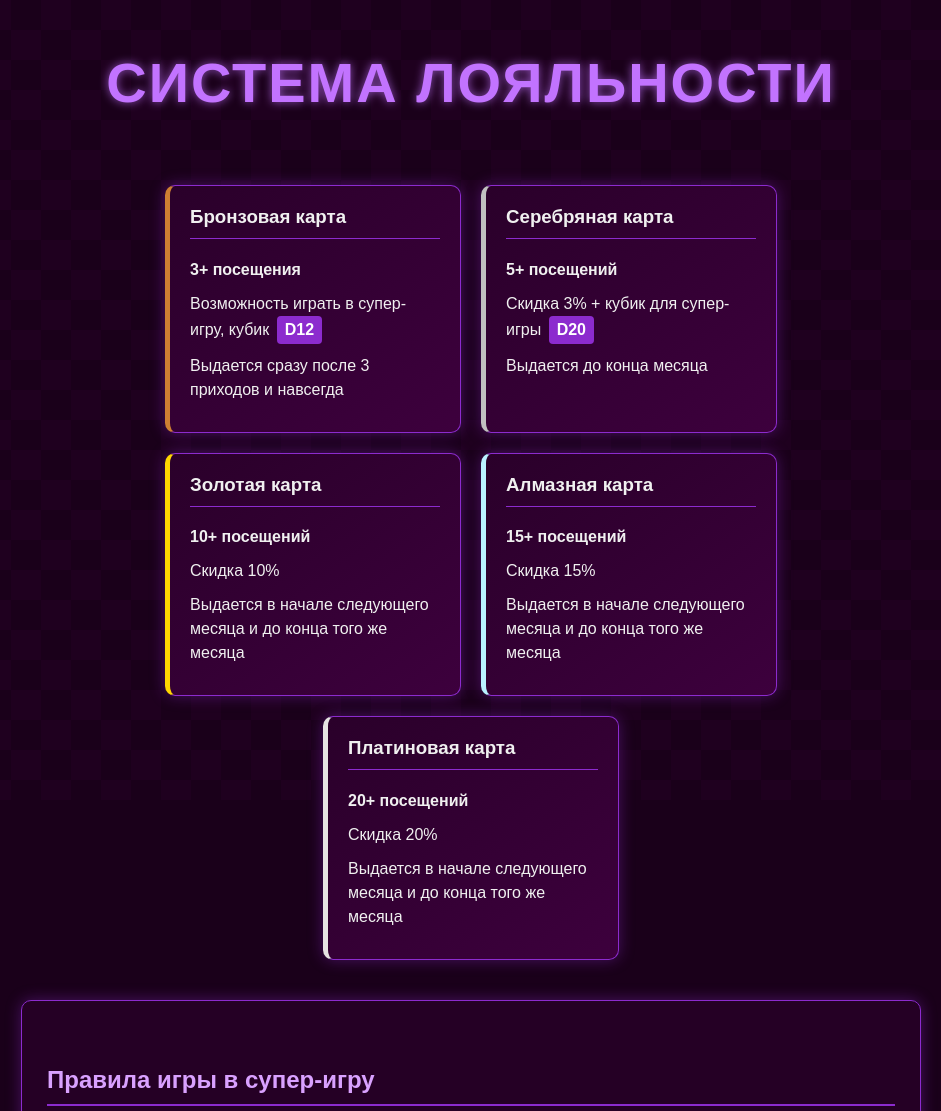
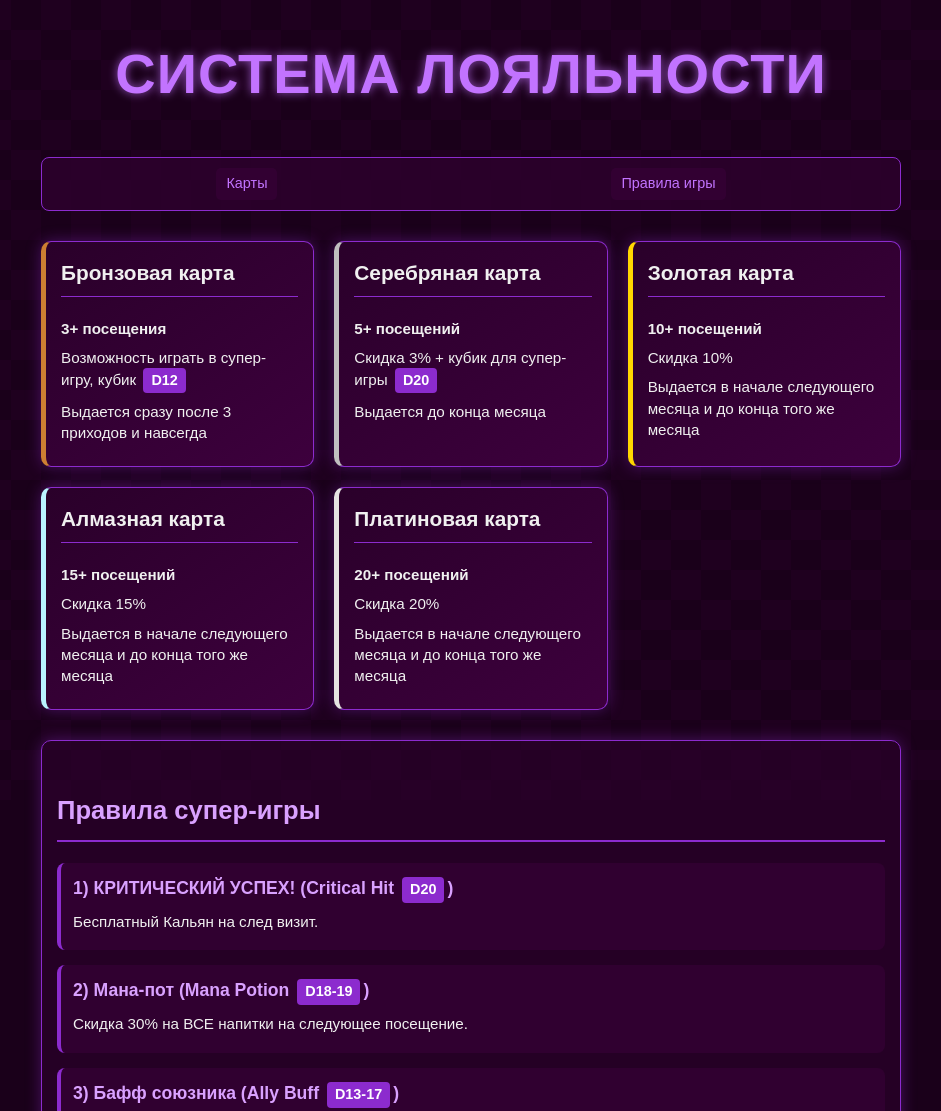
Before and after one commit to voron8164-svg/SUPERGAME, a plain HTML site: page index.html in a window 1280 px wide. Shown: the top 1111 px of the page, without its empty margins (169-1110 px from the left). Drawn offline with Linux system fonts and the light colour scheme.

Commit message:
Update index.html

```diff
--- a/index.html
+++ b/index.html
@@ -5,15 +5,29 @@
     <meta name="viewport" content="width=device-width, initial-scale=1.0">
     <title>Система лояльности</title>
     <style>
+        :root {
+            --main-bg: #1a001a;
+            --card-bg: linear-gradient(145deg, #2a002a, #3d003d);
+            --accent-color: #8c2bce;
+            --light-accent: #c273ff;
+            --text-color: #f0f0f0;
+        }
+
+        * {
+            box-sizing: border-box;
+        }
+
         body {
             margin: 0;
             padding: 0;
             font-family: 'Arial', sans-serif;
-            background-color: #1a001a; /* Темно-фиолетовый */
-            color: #f0f0f0;
+            background-color: var(--main-bg);
+            color: var(--text-color);
             min-height: 100vh;
             position: relative;
             overflow-x: hidden;
+            font-size: 16px;
+            line-height: 1.5;
         }
 
         /* Треугольники на заднем фоне */
@@ -36,63 +50,66 @@
         .container {
             max-width: 900px;
             margin: 0 auto;
-            padding: 20px;
+            padding: 15px;
         }
 
         header {
             text-align: center;
-            padding: 30px 0;
-            margin-bottom: 40px;
+            padding: 20px 0;
+            margin-bottom: 30px;
         }
 
         h1 {
-            font-size: 3.5rem;
-            color: #c273ff; /* Светло-фиолетовый */
+            font-size: 2.2rem;
+            color: var(--light-accent);
             text-shadow: 0 0 10px rgba(194, 115, 255, 0.7);
             margin: 0;
-            letter-spacing: 2px;
+            letter-spacing: 1px;
+            line-height: 1.2;
         }
 
         h2 {
             color: #d9a1ff;
-            border-bottom: 2px solid #8c2bce;
+            border-bottom: 2px solid var(--accent-color);
             padding-bottom: 10px;
-            margin-top: 40px;
+            margin-top: 30px;
+            font-size: 1.6rem;
         }
 
         .card-system {
             display: flex;
-            flex-wrap: wrap;
-            justify-content: center;
-            gap: 20px;
-            margin: 40px 0;
+            flex-direction: column;
+            gap: 15px;
+            margin: 30px 0;
         }
 
         .card {
-            background: linear-gradient(145deg, #2a002a, #3d003d);
-            border: 1px solid #8c2bce;
+            background: var(--card-bg);
+            border: 1px solid var(--accent-color);
             border-radius: 10px;
-            padding: 20px;
-            width: 250px;
+            padding: 15px;
+            width: 100%;
             box-shadow: 0 0 15px rgba(140, 43, 206, 0.4);
             transition: transform 0.3s, box-shadow 0.3s;
         }
 
         .card:hover {
-            transform: translateY(-5px);
+            transform: translateY(-3px);
             box-shadow: 0 0 20px rgba(140, 43, 206, 0.7);
         }
 
         .card h3 {
-            color: #f0f0f0;
-            border-bottom: 1px solid #8c2bce;
-            padding-bottom: 10px;
+            color: var(--text-color);
+            border-bottom: 1px solid var(--accent-color);
+            padding-bottom: 8px;
             margin-top: 0;
+            font-size: 1.3rem;
         }
 
         .card p {
-            margin: 10px 0;
-            line-height: 1.5;
+            margin: 8px 0;
+            line-height: 1.4;
+            font-size: 0.95rem;
         }
 
         .bronze { border-left: 5px solid #cd7f32; }
@@ -104,41 +121,110 @@
         .game-rules {
             background: rgba(44, 0, 44, 0.7);
             border-radius: 10px;
-            padding: 25px;
-            margin: 40px 0;
-            border: 1px solid #8c2bce;
+            padding: 20px 15px;
+            margin: 30px 0;
+            border: 1px solid var(--accent-color);
             box-shadow: 0 0 15px rgba(140, 43, 206, 0.4);
         }
 
         .rule {
-            margin: 20px 0;
-            padding: 15px;
+            margin: 15px 0;
+            padding: 12px;
             background: rgba(61, 0, 61, 0.5);
             border-radius: 8px;
-            border-left: 4px solid #8c2bce;
+            border-left: 4px solid var(--accent-color);
         }
 
         .rule h4 {
-            margin: 0 0 10px 0;
+            margin: 0 0 8px 0;
             color: #d9a1ff;
+            font-size: 1.1rem;
+        }
+
+        .rule p {
+            margin: 5px 0;
+            font-size: 0.95rem;
         }
 
         .dice {
             display: inline-block;
-            background: #8c2bce;
+            background: var(--accent-color);
             color: white;
             padding: 2px 8px;
             border-radius: 4px;
             font-weight: bold;
             margin: 0 3px;
+            font-size: 0.9rem;
         }
 
         footer {
             text-align: center;
-            margin-top: 50px;
-            padding: 20px;
-            color: #c273ff;
+            margin-top: 40px;
+            padding: 15px;
+            color: var(--light-accent);
+            font-size: 0.85rem;
+        }
+
+        /* Навигация для быстрого перехода */
+        .quick-nav {
+            position: sticky;
+            top: 10px;
+            background: rgba(44, 0, 44, 0.9);
+            border-radius: 8px;
+            padding: 10px;
+            margin: 15px 0;
+            z-index: 100;
+            display: flex;
+            justify-content: space-around;
+            flex-wrap: wrap;
+            gap: 5px;
+            border: 1px solid var(--accent-color);
+        }
+
+        .quick-nav a {
+            color: var(--light-accent);
+            text-decoration: none;
+            padding: 5px 10px;
+            border-radius: 5px;
+            background: rgba(61, 0, 61, 0.5);
             font-size: 0.9rem;
+            transition: background 0.3s;
+        }
+
+        .quick-nav a:hover {
+            background: rgba(140, 43, 206, 0.5);
+        }
+
+        /* Адаптивность для планшетов и больших телефонов */
+        @media (min-width: 576px) {
+            .container {
+                padding: 20px;
+            }
+
+            h1 {
+                font-size: 2.5rem;
+            }
+
+            .card-system {
+                display: grid;
+                grid-template-columns: repeat(2, 1fr);
+                gap: 20px;
+            }
+
+            .quick-nav {
+                flex-wrap: nowrap;
+            }
+        }
+
+        /* Адаптивность для десктопов */
+        @media (min-width: 992px) {
+            .card-system {
+                grid-template-columns: repeat(3, 1fr);
+            }
+
+            h1 {
+                font-size: 3.5rem;
+            }
         }
     </style>
 </head>
@@ -148,7 +234,13 @@
             <h1>СИСТЕМА ЛОЯЛЬНОСТИ</h1>
         </header>
 
-        <section class="card-system">
+        <!-- Быстрая навигация -->
+        <div class="quick-nav">
+            <a href="#cards">Карты</a>
+            <a href="#rules">Правила игры</a>
+        </div>
+
+        <section id="cards" class="card-system">
             <div class="card bronze">
                 <h3>Бронзовая карта</h3>
                 <p><strong>3+ посещения</strong></p>
@@ -185,8 +277,8 @@
             </div>
         </section>
 
-        <section class="game-rules">
-            <h2>Правила игры в супер-игру</h2>
+        <section id="rules" class="game-rules">
+            <h2>Правила супер-игры</h2>
 
             <div class="rule">
                 <h4>1) КРИТИЧЕСКИЙ УСПЕХ! (Critical Hit <span class="dice">D20</span>)</h4>
@@ -219,9 +311,10 @@
             </div>
         </section>
 
-        <footer>
-            <p>© 2023 Система лояльности. Все права защищены.</p>
-        </footer>
     </div>
+
+    <footer>
+        © Система лояльности. Все права защищены.
+    </footer>
 </body>
 </html>
```
